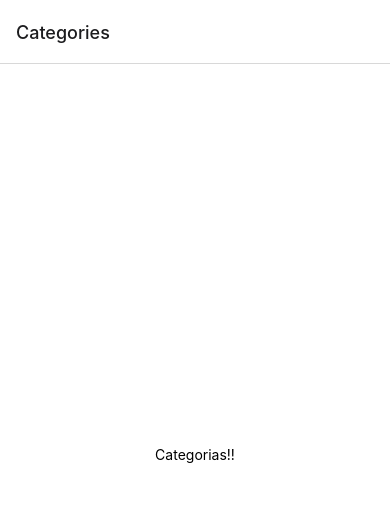
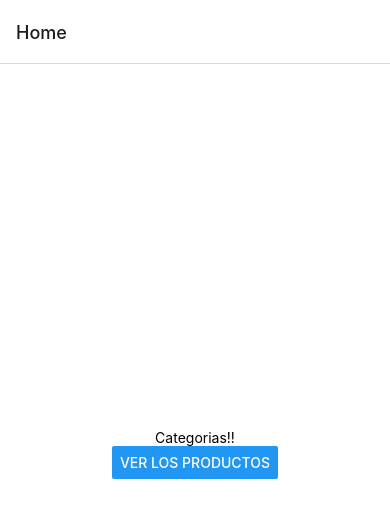
Before and after one commit to DavidTarrab26/ecommerceApp, a React Native app: screen /Home in a window 390 px wide. Shown: the top 518 px of the page. Built offline with nearby package versions, Linux system fonts and the light colour scheme.

Commit message:
terminado tarea clase 9

```diff
--- a/src/navigation/shop.js
+++ b/src/navigation/shop.js
@@ -1,17 +1,15 @@
 import React from "react"
 import { createNativeStackNavigator } from "@react-navigation/native-stack"
-import Categories from "../screens/categories"
-import Products from "../screens/products"
-import Product from "../screens/product"
+import {Categories, Products, Product} from "../screens"
 
 const Stack = createNativeStackNavigator()
 
 const ShopNavigator = () => {
     return (
-        <Stack.Navigator initialRouteName="Categories">
-            <Stack.Screen name="Categories" component={Categories}/>
-            <Stack.Screen name="Products" component={Products}/>
-            <Stack.Screen name="Product" component={Product}/>
+        <Stack.Navigator initialRouteName="Home">
+            <Stack.Screen name="Home" component={Categories}/>
+            <Stack.Screen name="Productos" component={Products}/>
+            <Stack.Screen name="Detalle" component={Product}/>
         </Stack.Navigator>
      );
 }
--- a/src/screens/categories/index.js
+++ b/src/screens/categories/index.js
@@ -1,11 +1,12 @@
 import React from "react";
-import { Text, View } from "react-native";
+import { Button, Text, View } from "react-native";
 import { styles } from "./styles";
 
-const Categories = () => {
+const Categories = ({navigation}) => {
     return (
         <View style={styles.container} >
             <Text style={styles.title}>Categorias!!</Text>
+            <Button title="Ver los productos" onPress={() => navigation.navigate("Productos")} />
         </View>
      );
 }
--- /dev/null
+++ b/src/screens/index.js
@@ -0,0 +1,3 @@
+export {default as Categories} from "./categories"
+export {default as Products} from "./products"
+export {default as Product} from "./product"
--- a/src/screens/products/index.js
+++ b/src/screens/products/index.js
@@ -1,11 +1,12 @@
 import React from "react";
-import { Text, View } from "react-native";
+import { Button, Text, View } from "react-native";
 import { styles } from "./styles";
 
-const Products = () => {
+const Products = ({navigation}) => {
     return (
         <View style={styles.container} >
             <Text>LOS PRODUCTOS</Text>
+            <Button title="Ver mas" onPress={() => navigation.navigate("Detalle")} />
         </View>
      );
 }
```
